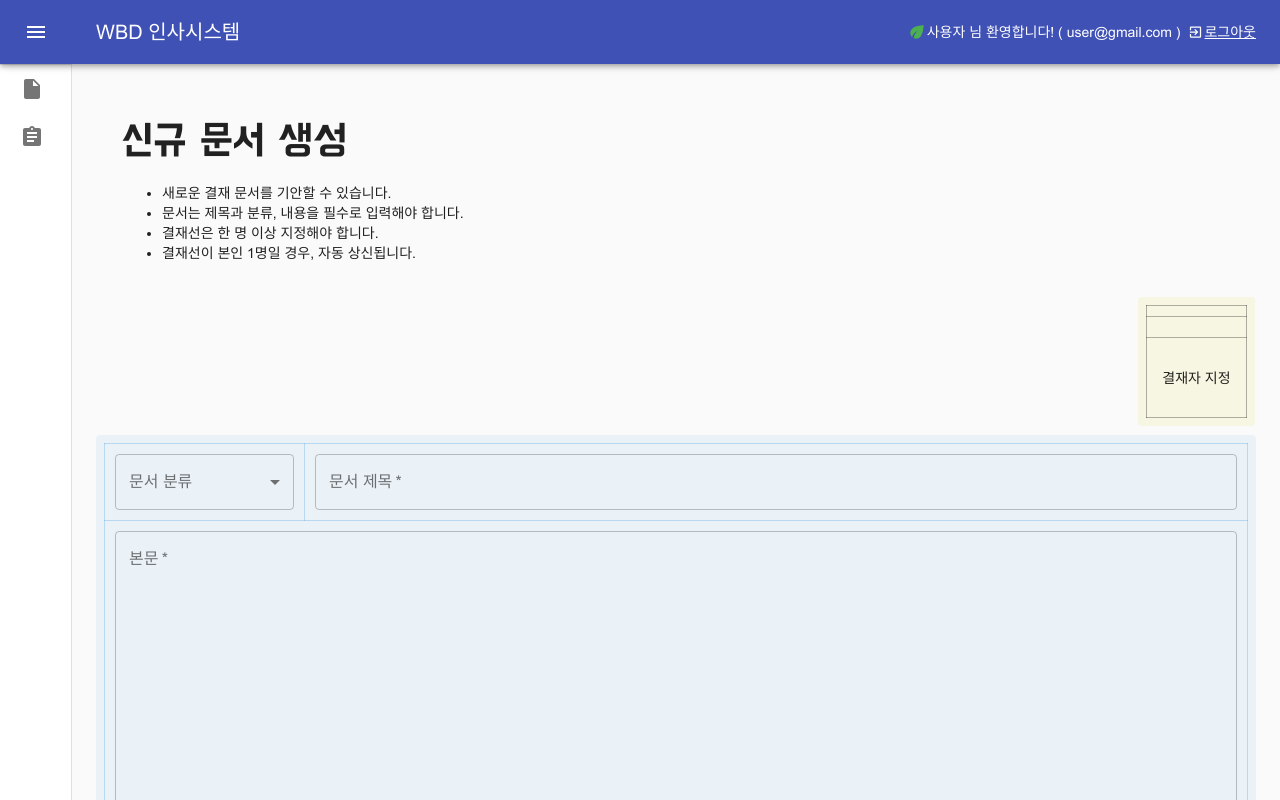
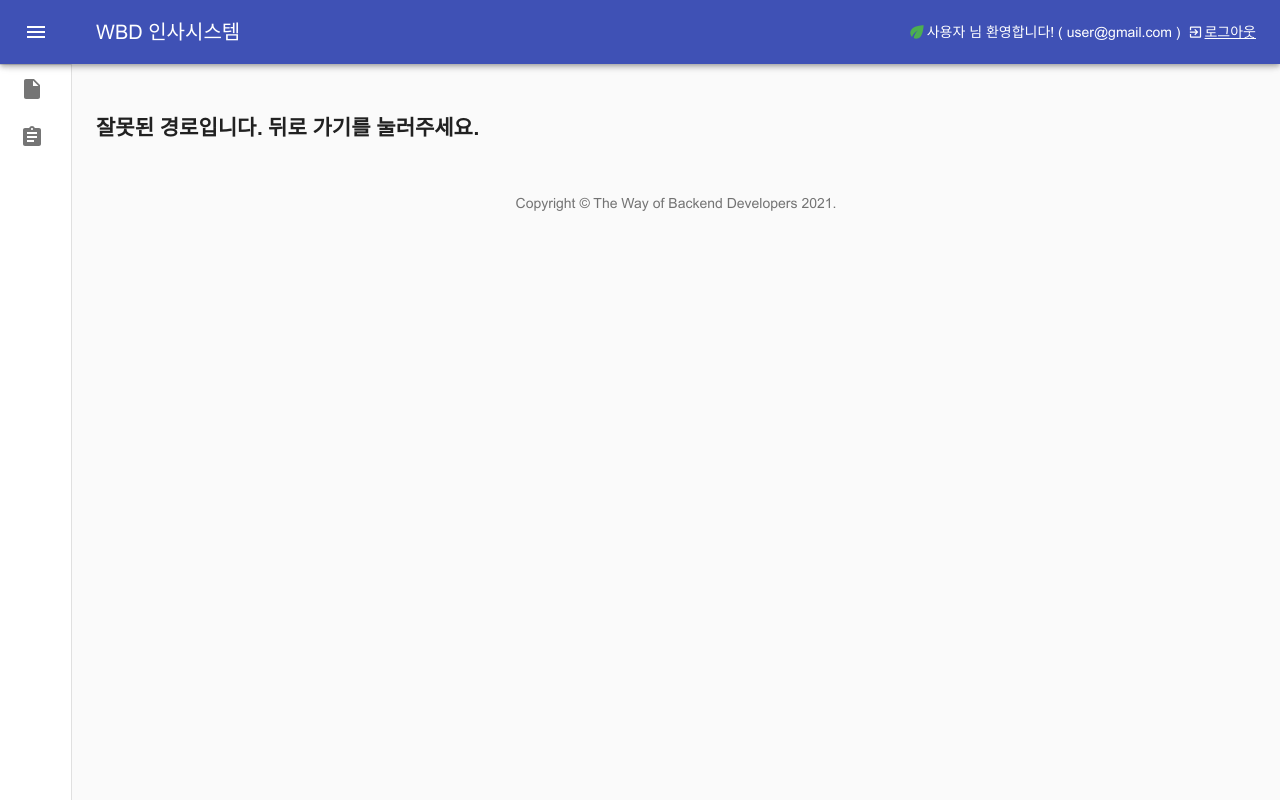
Before and after one commit to wbluke/z-system-playground, a React (Create React App) app in the folder frontend/: page /#/documents in a window 1280 px wide. Built offline with nearby package versions, Linux system fonts and the light colour scheme.

Commit message:
[front] refactor create pages route

```diff
--- a/frontend/src/Router.tsx
+++ b/frontend/src/Router.tsx
@@ -10,11 +10,11 @@ import {AppBar, Box, Container, Divider, Drawer, IconButton, Toolbar, Typography
 import MainMenus from "./components/menus/Menus";
 import Copyright from "./components/copyright/Copyright";
 import {green} from "@material-ui/core/colors";
-import DocumentPage from "./components/documents";
+import DocumentCreatePage from "./components/documents/create";
 import DocumentOutboxPage from "./components/documents/outbox";
 import DocumentInboxPage from "./components/documents/inbox";
 import DocumentArchivePage from "./components/documents/archive";
-import VacationPage from "./components/vacations";
+import VacationCreatePage from "./components/vacations/create";
 
 const Router = () => {
 
@@ -89,11 +89,11 @@ const Router = () => {
 
             <Switch>
               {/*<Route path="/" exact component={LoginPage}/>*/}
-              <Route path="/documents" exact component={DocumentPage}/>
+              <Route path="/documents/create" exact component={DocumentCreatePage}/>
               <Route path="/documents/outbox" exact component={DocumentOutboxPage}/>
               <Route path="/documents/inbox" exact component={DocumentInboxPage}/>
               <Route path="/documents/archive" exact component={DocumentArchivePage}/>
-              <Route path="/vacations" exact component={VacationPage}/>
+              <Route path="/vacations/create" exact component={VacationCreatePage}/>
               <Route component={() => <><h2>잘못된 경로입니다. 뒤로 가기를 눌러주세요.</h2></>}/>
             </Switch>
 
--- a/frontend/src/components/documents/DocumentPage.tsx
+++ b/frontend/src/components/documents/create/DocumentCreatePage.tsx
@@ -18,7 +18,7 @@ import {
   TableRow,
   TextField
 } from "@material-ui/core";
-import commonStyles from '../../common/styles/CommonStyles'
+import commonStyles from '../../../common/styles/CommonStyles'
 
 export interface IDocumentCategorySelectItem {
   value: string
@@ -38,7 +38,7 @@ interface IDocumentPage {
   onConfirm: () => void
 }
 
-const DocumentPage = (
+const DocumentCreatePage = (
   {
     params, setParams,
     categorySelectItems,
@@ -250,4 +250,4 @@ const useStyles = makeStyles(theme => ({
 }));
 
 
-export default DocumentPage;
+export default DocumentCreatePage;
--- a/frontend/src/components/documents/DocumentPageContainer.tsx
+++ b/frontend/src/components/documents/create/DocumentCreatePageContainer.tsx
@@ -1,7 +1,7 @@
 import React, {useEffect, useState} from "react";
-import DocumentPage, {IDocumentCategorySelectItem, IDocumentPageParams} from "./DocumentPage";
+import DocumentCreatePage, {IDocumentCategorySelectItem, IDocumentPageParams} from "./DocumentCreatePage";
 
-const DocumentPageContainer = () => {
+const DocumentCreatePageContainer = () => {
 
   const [params, setParams] = useState<IDocumentPageParams>({
     category: '',
@@ -41,10 +41,10 @@ const DocumentPageContainer = () => {
   }
 
   return (
-    <DocumentPage
+    <DocumentCreatePage
       {...props}
     />
   );
 }
 
-export default DocumentPageContainer;
+export default DocumentCreatePageContainer;
--- /dev/null
+++ b/frontend/src/components/documents/create/index.ts
@@ -0,0 +1,3 @@
+import DocumentCreatePageContainer from "./DocumentCreatePageContainer";
+
+export default DocumentCreatePageContainer;
--- a/frontend/src/components/documents/index.ts
+++ /dev/null
@@ -1,3 +0,0 @@
-import DocumentPageContainer from "./DocumentPageContainer";
-
-export default DocumentPageContainer;
--- a/frontend/src/components/menus/Menus.tsx
+++ b/frontend/src/components/menus/Menus.tsx
@@ -16,7 +16,7 @@ const appMenuItems = [
     items: [
       {
         name: '신규 문서 생성',
-        link: '/documents',
+        link: '/documents/create',
         icon: <NoteAddIcon/>
       },
       {
@@ -42,7 +42,7 @@ const appMenuItems = [
     items: [
       {
         name: '휴가 신청',
-        link: '/vacations',
+        link: '/vacations/create',
         icon: <FlightTakeoffIcon/>
       },
     ],
--- a/frontend/src/components/vacations/VacationPage.tsx
+++ /dev/null
@@ -1,11 +0,0 @@
-import React from "react";
-
-const VacationPage = () => {
-  return (
-    <>
-      <h2>VacationPage</h2>
-    </>
-  );
-}
-
-export default VacationPage;
--- a/frontend/src/components/vacations/VacationPageContainer.tsx
+++ /dev/null
@@ -1,12 +0,0 @@
-import React from "react";
-import VacationPage from "./VacationPage";
-
-const VacationPageContainer = () => {
-  return (
-    <>
-      <VacationPage/>
-    </>
-  );
-}
-
-export default VacationPageContainer;
--- /dev/null
+++ b/frontend/src/components/vacations/create/VacationCreatePage.tsx
@@ -0,0 +1,11 @@
+import React from "react";
+
+const VacationCreatePage = () => {
+  return (
+    <>
+      <h2>VacationCreatePage</h2>
+    </>
+  );
+}
+
+export default VacationCreatePage;
--- /dev/null
+++ b/frontend/src/components/vacations/create/VacationCreatePageContainer.tsx
@@ -0,0 +1,12 @@
+import React from "react";
+import VacationCreatePage from "./VacationCreatePage";
+
+const VacationCreatePageContainer = () => {
+  return (
+    <>
+      <VacationCreatePage/>
+    </>
+  );
+}
+
+export default VacationCreatePageContainer;
--- /dev/null
+++ b/frontend/src/components/vacations/create/index.ts
@@ -0,0 +1,3 @@
+import VacationCreatePageContainer from "./VacationCreatePageContainer";
+
+export default VacationCreatePageContainer;
--- a/frontend/src/components/vacations/index.ts
+++ /dev/null
@@ -1,3 +0,0 @@
-import VacationPageContainer from "./VacationPageContainer";
-
-export default VacationPageContainer;
```
